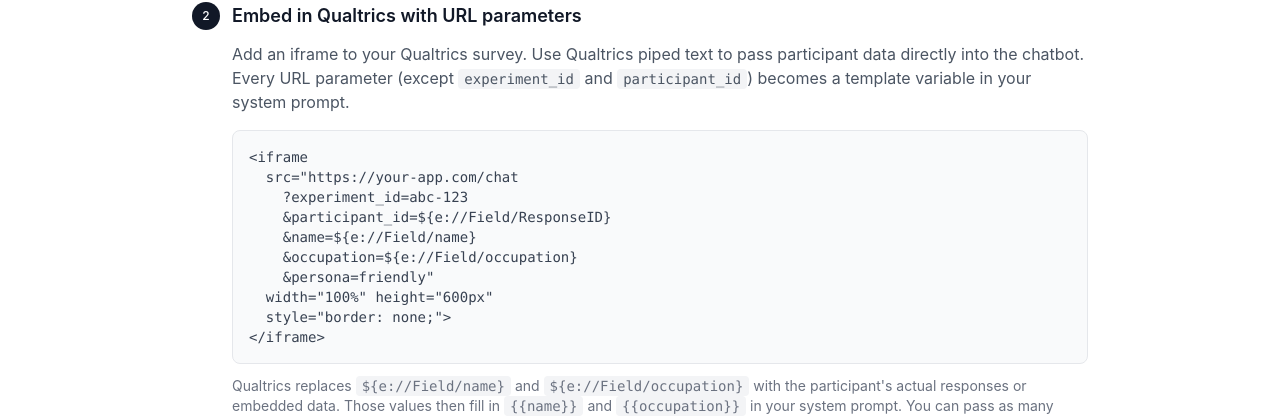
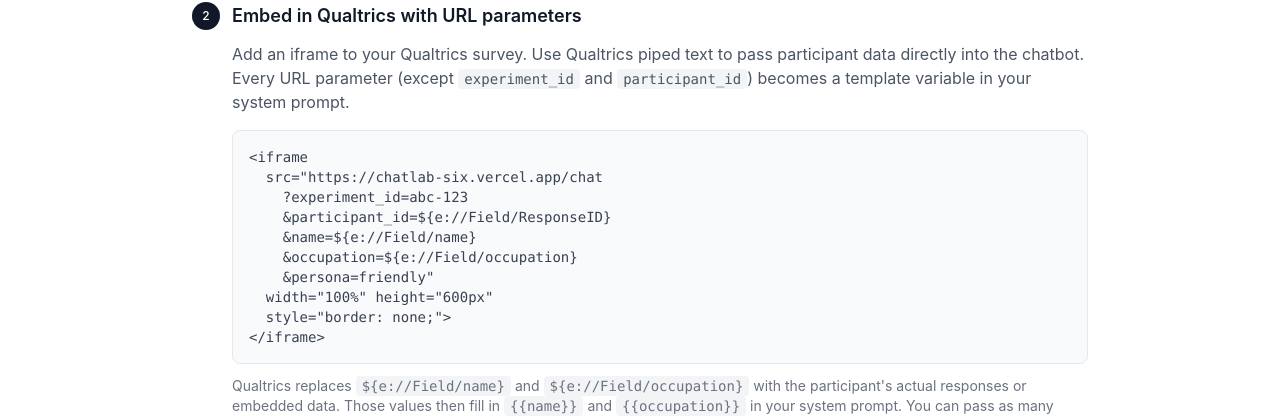
Before and after one commit to elnukk/chatlab, a Next.js app: page / in a window 1280 px wide. Shown: the part 911-1327 px from the top of the page. Built offline with nearby package versions, Linux system fonts and the light colour scheme.

Commit message:
analytics

```diff
--- a/app/(admin)/admin/experiments/[id]/page.js
+++ b/app/(admin)/admin/experiments/[id]/page.js
@@ -218,7 +218,7 @@
         </p>
         <pre className="bg-gray-50 rounded-lg p-3 text-xs font-mono text-gray-700 overflow-x-auto">
 {`<iframe
-  src="${typeof window !== 'undefined' ? window.location.origin : 'https://your-app.com'}/chat?experiment_id=${params.id}&participant_id=\${e://Field/prolific_id}&persona=friendly&topic=cooking"
+  src="${typeof window !== 'undefined' ? window.location.origin : 'https://chatlab-six.vercel.app'}/chat?experiment_id=${params.id}&participant_id=\${e://Field/prolific_id}&persona=friendly&topic=cooking"
   width="100%"
   height="600px"
   style="border: none;">
--- a/app/layout.js
+++ b/app/layout.js
@@ -1,4 +1,5 @@
 import './globals.css';
+import { Analytics } from '@vercel/analytics/react';
 
 export const metadata = {
   title: 'Open-Source Chatbot Experiment Platform for Qualtrics',
@@ -21,13 +22,17 @@
     description:
       'Embed AI chatbot conversations into Qualtrics surveys. Pass URL parameters as template variables in your system prompt.',
     type: 'website',
+    url: 'https://chatlab-six.vercel.app',
   },
 };
 
 export default function RootLayout({ children }) {
   return (
     <html lang="en">
-      <body className="antialiased">{children}</body>
+      <body className="antialiased">
+        {children}
+        <Analytics />
+      </body>
     </html>
   );
 }
--- a/app/page.js
+++ b/app/page.js
@@ -98,7 +98,7 @@
               </p>
               <pre className="bg-gray-50 border border-gray-200 rounded-lg p-4 ml-10 text-sm font-mono text-gray-700 overflow-x-auto">
 {`<iframe
-  src="https://your-app.com/chat
+  src="https://chatlab-six.vercel.app/chat
     ?experiment_id=abc-123
     &participant_id=\${e://Field/ResponseID}
     &name=\${e://Field/name}
--- a/package.json
+++ b/package.json
@@ -13,6 +13,7 @@
     "@anthropic-ai/sdk": "^0.25.0",
     "@supabase/ssr": "^0.5.0",
     "@supabase/supabase-js": "^2.75.0",
+    "@vercel/analytics": "^1.6.1",
     "lucide-react": "^0.460.0",
     "next": "14.2.5",
     "openai": "^4.73.0",
```
Also changed, not shown: 2 other files (tests, documents, lock files or other folders).
